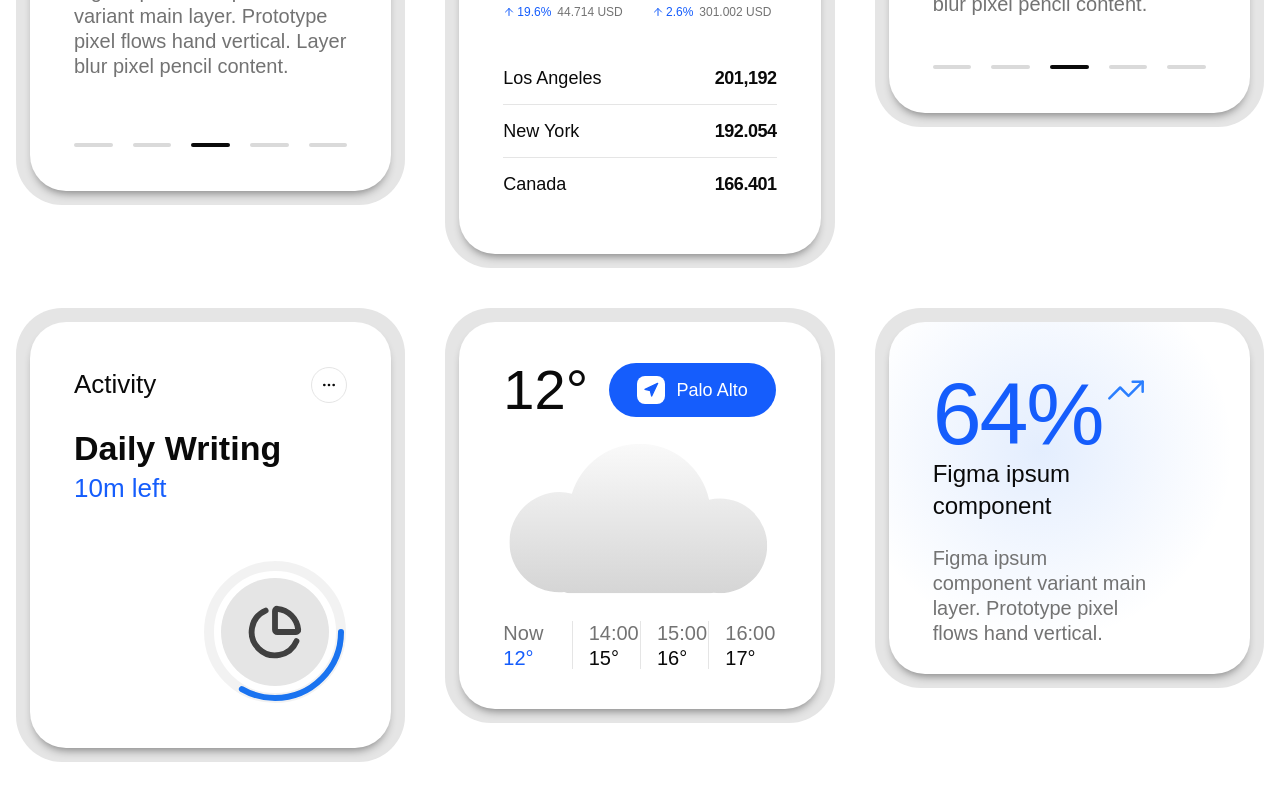
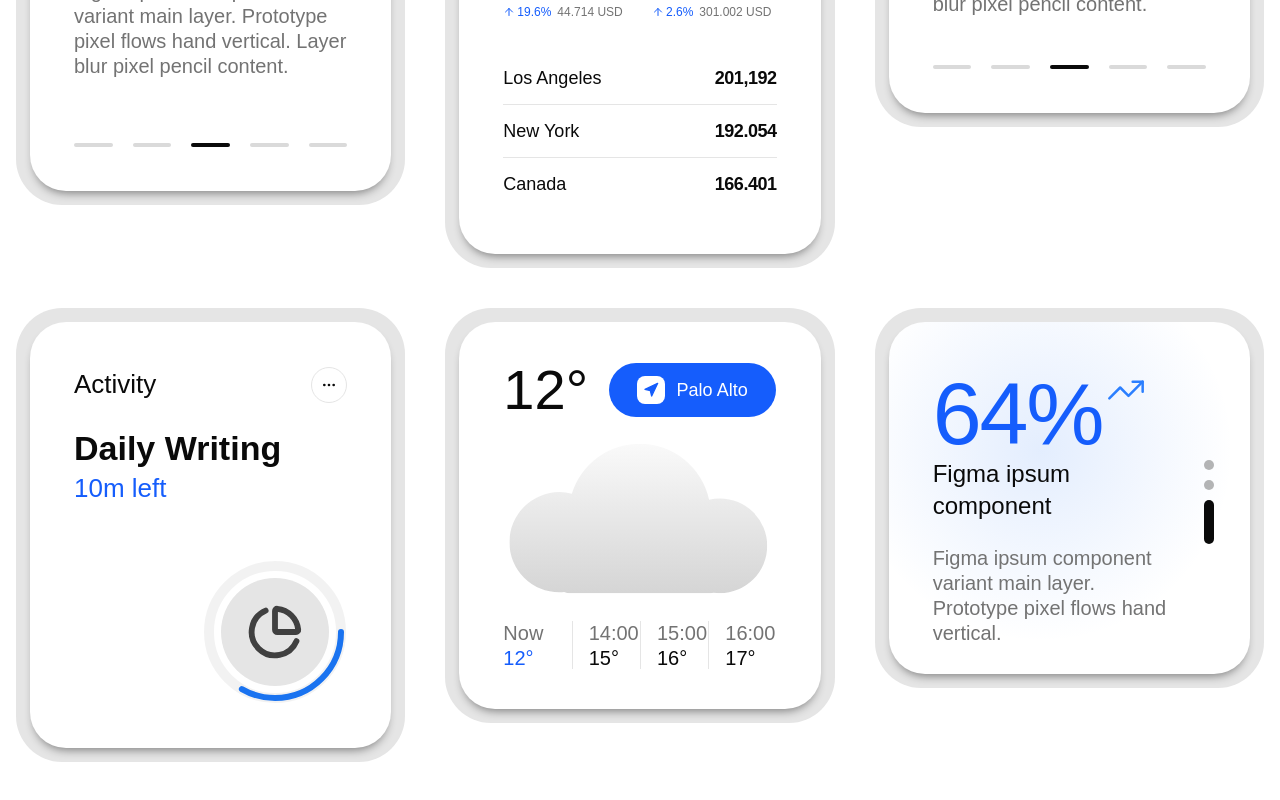
Before and after one commit to Cedaudr/widgets, a React (Vite) app in the folder widgets/: page / in a window 1280 px wide. Shown: the part 503-1303 px from the top of the page. Built offline with nearby package versions, Linux system fonts and the light colour scheme.

Commit message:
Enhance Pager component to support vertical layout and improve button styling

```diff
--- a/widgets/src/components/widgets/widget-shell.jsx
+++ b/widgets/src/components/widgets/widget-shell.jsx
@@ -33,7 +33,7 @@ export function MoreButton({ onClick }) {
 }
 
 // Clickable dash pager. Auto-advances every `interval` ms (0 disables); a click restarts the timer.
-export function Pager({ count, active, onChange, interval = 4000 }) {
+export function Pager({ count, active, onChange, interval = 4000, vertical = false }) {
   useEffect(() => {
     if (!interval || count < 2) return
     const id = setTimeout(() => onChange((active + 1) % count), interval)
@@ -41,7 +41,7 @@ export function Pager({ count, active, onChange, interval = 4000 }) {
   }, [active, count, interval, onChange])
 
   return (
-    <div className="flex gap-5">
+    <div className={vertical ? "flex flex-col items-center gap-2.5" : "flex gap-5"}>
       {Array.from({ length: count }, (_, i) => (
         <button
           key={i}
@@ -49,8 +49,12 @@ export function Pager({ count, active, onChange, interval = 4000 }) {
           aria-current={i === active}
           onClick={() => onChange(i)}
           className={cn(
-            "h-1 flex-1 rounded-full transition-colors",
-            i === active ? "bg-foreground" : "bg-foreground/15"
+            "rounded-full transition-all",
+            vertical
+              ? i === active
+                ? "h-11 w-2.5 bg-foreground"
+                : "size-2.5 bg-foreground/30"
+              : cn("h-1 flex-1", i === active ? "bg-foreground" : "bg-foreground/15")
           )}
         />
       ))}
```
